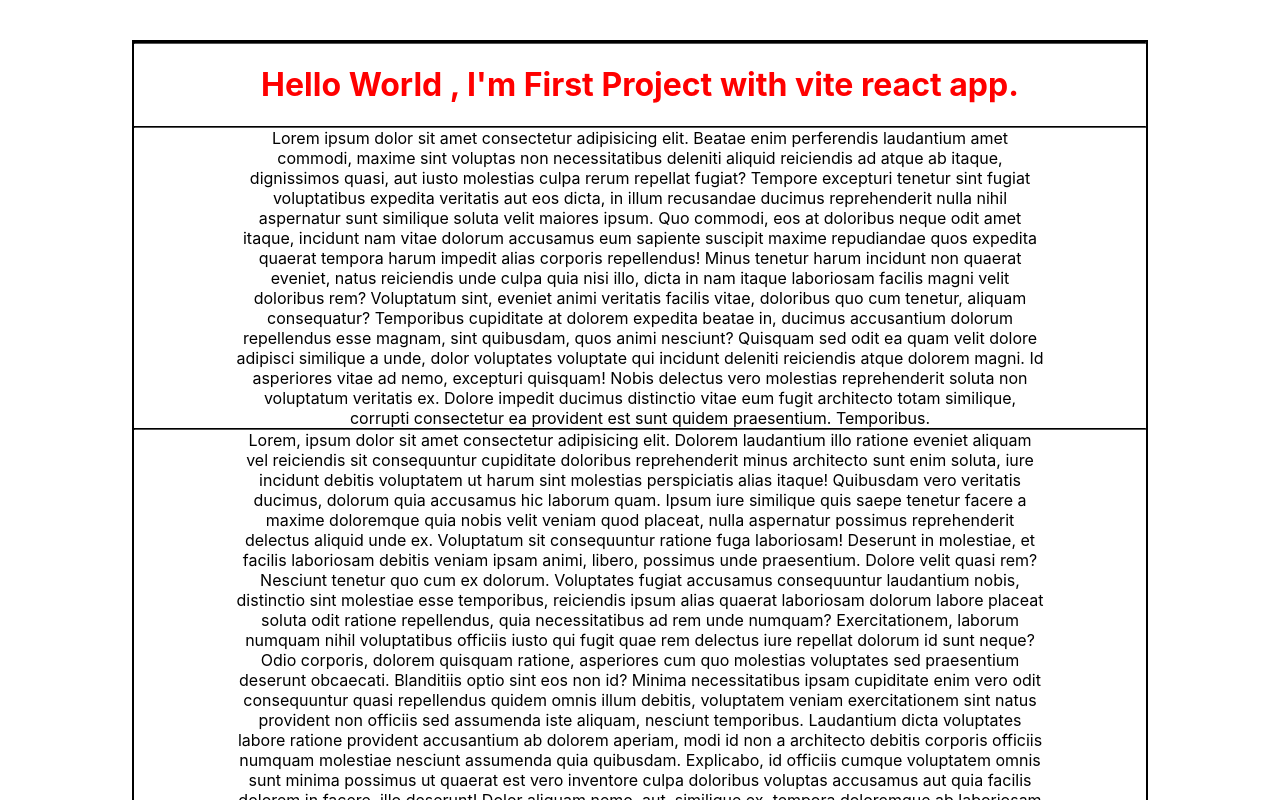
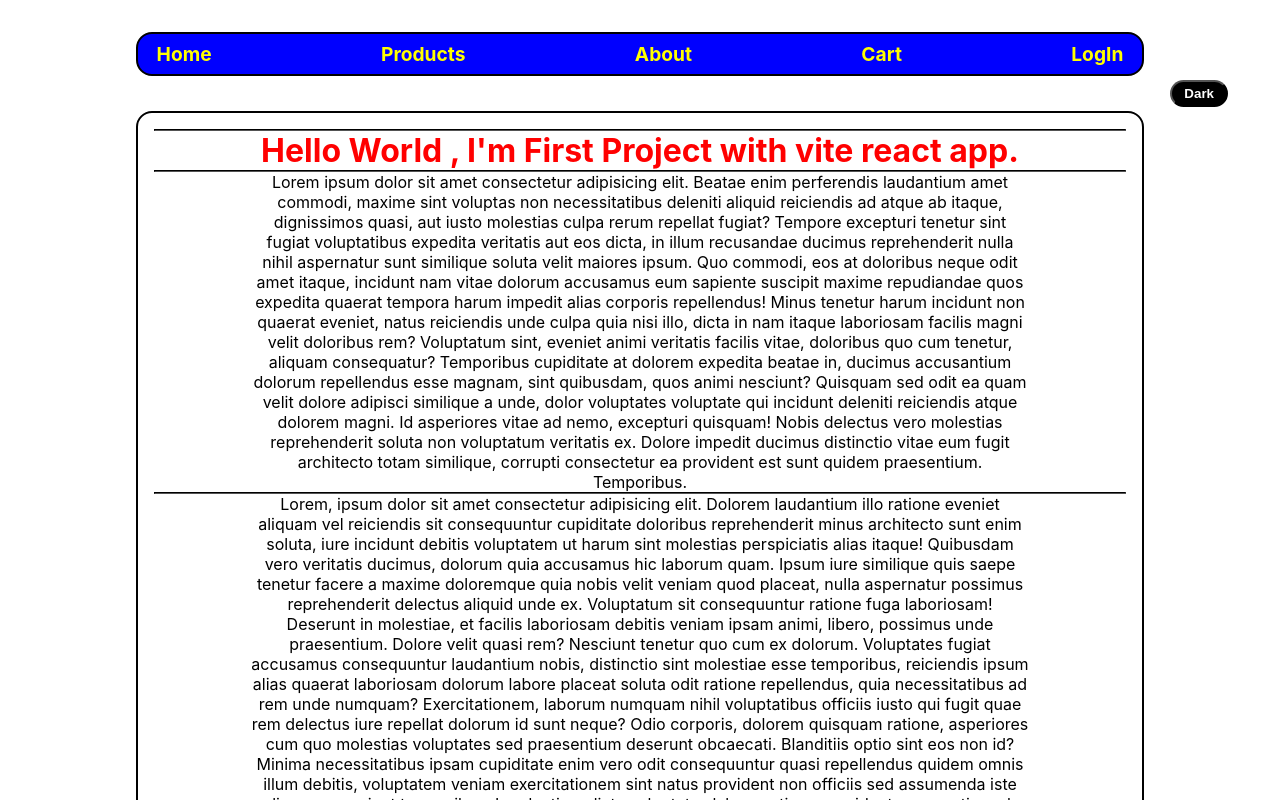
Before and after one commit to Ashishkuldeep23/small-projects2, a React (Vite) app: page / in a window 1280 px wide. Shown: the top 800 px of the page. Built offline with nearby package versions, Linux system fonts and the light colour scheme.

Commit message:
Menu added and complete for now

```diff
--- a/src/App.jsx
+++ b/src/App.jsx
@@ -1,12 +1,22 @@
 
 
+import { useState } from 'react'
 import First from './components/First/First'
+import Menu from './components/Menu/Menu'
+
+import "./app.css"
+
 
 function App() {
 
+  const [ theme , setTheme] = useState(false)
+
   return (
     <>
-      <First />
+      <div className='main' style={ { backgroundColor : (theme ? "black" : "white") , height : "100%"} }>
+        <First setcolor={setTheme} color={theme}/>
+        <Menu color={theme} />
+      </div>
 
     </>
   )
--- /dev/null
+++ b/src/app.css
@@ -0,0 +1,15 @@
+.main {
+    padding: 4vh;
+
+    display: flex;
+    flex-direction: column-reverse;
+}
+
+
+@media (max-width:500px) {
+
+    .main {
+
+        flex-direction: column;
+    }
+}
--- a/src/components/First/First.jsx
+++ b/src/components/First/First.jsx
@@ -2,17 +2,31 @@
 
 import "./first.css"
 
+import { useState } from "react";
 
-const First = () => {
+
+const First = ({ setcolor, color }) => {
+
+    const [dark, setdark] = useState(false)
 
     return (
         <>
+            <div style={ { padding : " 0 0  7vh 0" } }>
 
-            <div className="first">
+
+                <div className="dark">
+                    <button
+                        style={{ backgroundColor: (dark ? "white" : "black"), color: (dark ? "black" : "white") }}
+                        onClick={() => { setdark(!dark); setcolor(!color); }}>
+                        {dark ? "Ligth" : "Dark"}
+                    </button>
+                </div>
+
+                <div className="first" style={{ backgroundColor: (dark ? "black" : "white"), color: (dark ? "white" : "black") , borderRadius:"2vh" }}>
 
                     <hr />
 
-                <h1>Hello World , I'm First Project with vite react app.</h1>
+                    <h1 style={ {color: (dark ? "yellow" : "red")} }>Hello World , I'm First Project with vite react app.</h1>
 
                     <hr />
 
@@ -25,7 +39,8 @@
 
                     <hr />
 
-                <p style={ { textAlign :"end" }}> Thank You , Ashish!</p>
+                    <p style={{ textAlign: "end", color: (dark ? "yellow" : "blue") }}> Thank You , Ashish!</p>
+                </div>
 
             </div>
 
--- a/src/components/First/first.css
+++ b/src/components/First/first.css
@@ -16,9 +16,40 @@
    border-color: black;
 }
 
+.dark{
+    text-align: end;
+    margin: 0 2vh;
+    padding: 0.5vh;
+}
+
+.dark > button{
+    border-radius: 15vh;
+    padding: .5vh 1.5vh;
+    font-weight: bold;
+}
+
 .first{
 
     width: 80%;
-    margin: 5vh auto;
+    margin: 0 auto;
+
+    padding: 2vh ;
     border: 2px solid;
 }
+
+
+@media (max-width:500px) {
+
+    h1{
+        font-size: 1.5em;
+    }
+
+    p{
+        width: 95%;
+    }
+
+    .first{
+        width: 95%;
+        margin: 0 auto;
+    }
+}
--- /dev/null
+++ b/src/components/Menu/Menu.jsx
@@ -0,0 +1,28 @@
+import React from "react";
+
+import "./menu.css"
+
+const Menu = ({color}) =>{
+
+    // console.log(color)
+
+    return(
+
+        <nav className="nav" style={ { backgroundColor : (color ? "violet" : "blue") }}>
+
+            {/* I'm nav here */}
+
+            <ul >
+
+                <li><a style={{color: (color ? "red" : "yellow")}} href="">Home</a></li>
+                <li><a style={{color: (color ? "red" : "yellow")}}  href="">Products</a></li>
+                <li><a style={{color: (color ? "red" : "yellow")}}  href="">About</a></li>
+                <li><a style={{color: (color ? "red" : "yellow")}}  href="">Cart</a></li>
+                <li><a style={{color: (color ? "red" : "yellow")}}  href="">LogIn</a></li>
+            </ul>
+        </nav>
+    )
+
+}
+
+export default Menu
--- /dev/null
+++ b/src/components/Menu/menu.css
@@ -0,0 +1,46 @@
+.nav {
+    position: sticky;
+    top: 0px;
+    z-index: 10;
+
+    /* background-color: violet; */
+
+    width: 80%;
+    /* background-color: blueviolet; */
+    margin: 0 auto;
+
+    padding: 1vh 2vh;
+    font-size: 1.2rem;
+    border: 2px solid;
+
+    border-radius: 2vh;
+}
+
+
+.nav>ul {
+    display: flex;
+    flex-wrap: wrap;
+    justify-content: space-between;
+}
+
+.nav>ul>li {
+    list-style: none;
+    margin: 0 3px;
+}
+
+.nav>ul>li>a {
+    text-decoration: none;
+    /* color: yellow; */
+    font-weight: bolder;
+}
+
+
+
+@media (max-width:500px) {
+
+    .nav {
+        width: 95%;
+        bottom: 0px;
+
+    }
+}
--- a/src/index.css
+++ b/src/index.css
@@ -5,4 +5,10 @@
   -webkit-font-smoothing: antialiased;
   -moz-osx-font-smoothing: grayscale;
   -webkit-text-size-adjust: 100%;
+  /* background-color: rgb(73, 69, 69); */
 }
+
+
+*{
+  margin: 0;padding: 0;
+}
```
Lines whose indentation alone changed are shown as unchanged.
